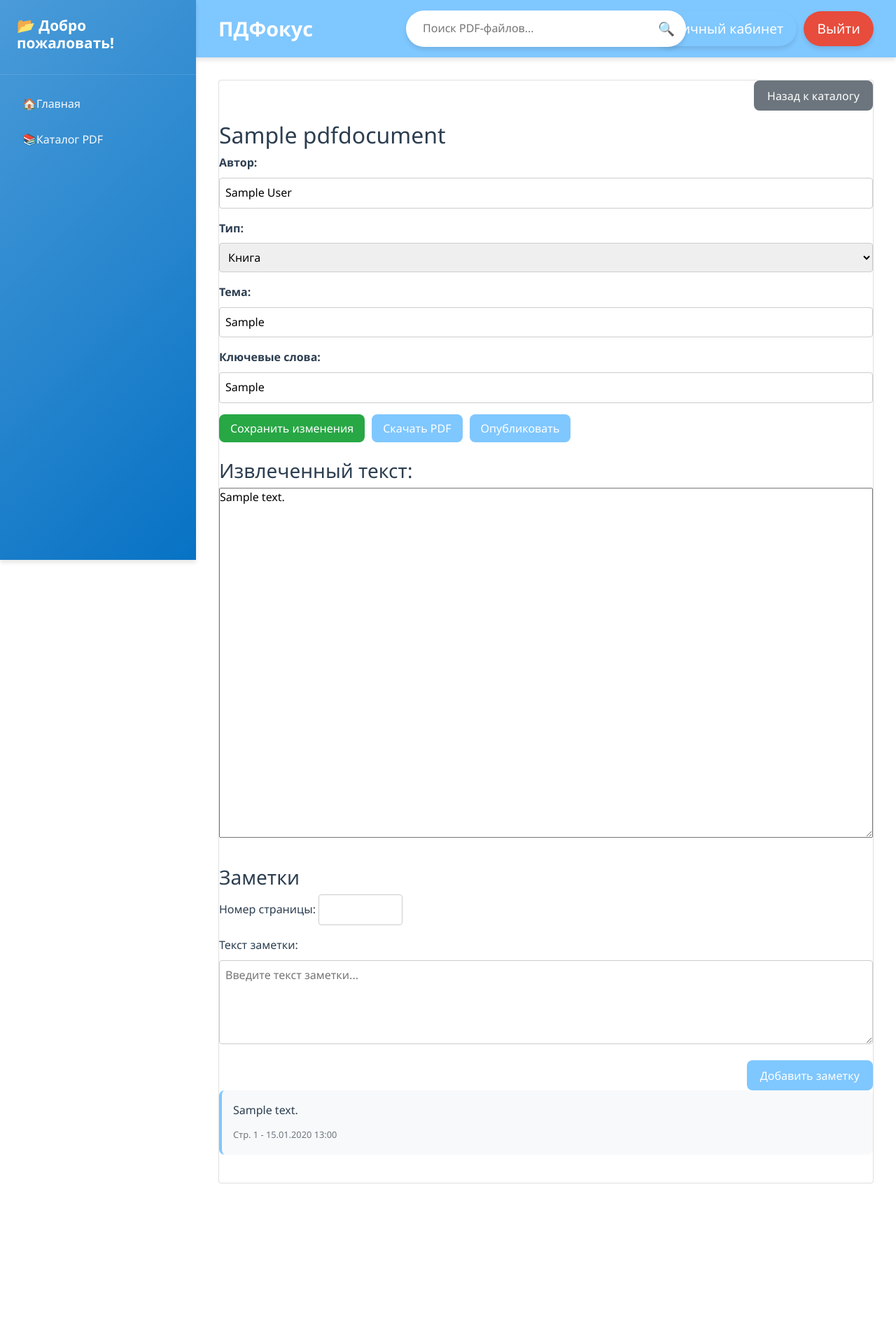
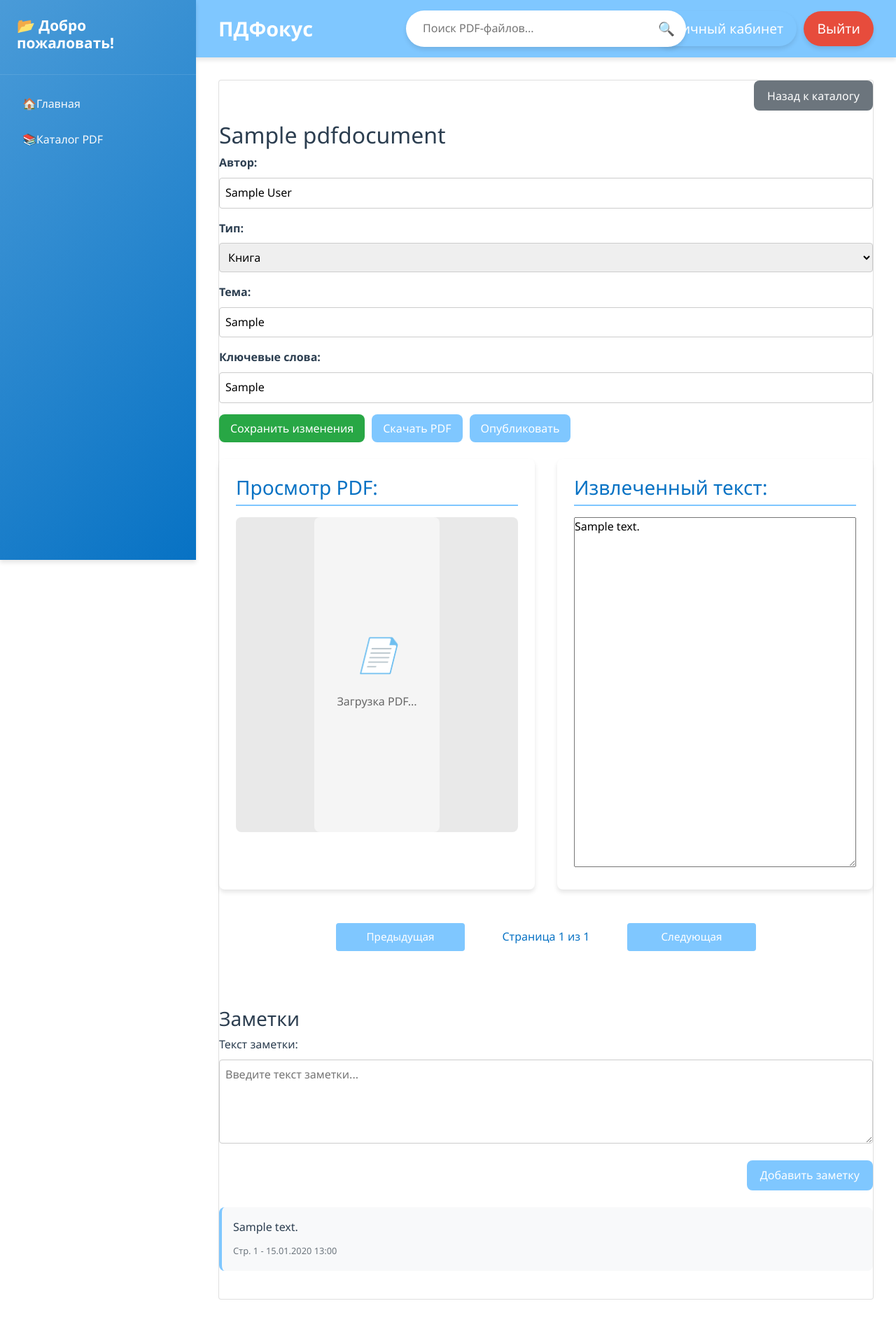
Before and after one commit to CodeOfArtemis/PDFocus, a Django app: page /detailed/1 in a window 1280 px wide. Shown: the whole page at 70% size. Before the commit the page ends 1691 px from the top, so only its background shows below. Run offline with Django 5.2, Linux system fonts and the light colour scheme; a user stored in the database is signed in; tables that the repository leaves empty hold one stand-in row (values such as "Sample post"); some libraries are stand-ins or nearby versions.

Commit message:
Улучшения UX и исправление проблем с перезагрузкой страницы: убрана тень от панели PDF, автопривязка заметок к текущей странице, AJAX-отправка форм, отключено автозаполнение темы

```diff
--- a/pdfocus_app/views.py
+++ b/pdfocus_app/views.py
@@ -4,9 +4,9 @@
 from django.contrib.auth import login, authenticate
 from django.contrib.auth.decorators import login_required
 from .forms import PDFUploadForm, NoteForm, CustomAuthenticationForm, CustomUserCreationForm
-from .models import PDFDocument, Note
+from .models import PDFDocument, Note, PDFPageText
 from django.views.decorators.http import require_POST
-from .utils import extract_text_from_pdf, extract_keywords_from_text, extract_theme_from_text
+from .utils import extract_text_from_pdf, extract_keywords_from_text, extract_theme_from_text, extract_text_by_pages
 
 
 def auth_view(request):
@@ -76,6 +76,16 @@
     pdf = get_object_or_404(PDFDocument, id=id, user=request.user)
     notes = Note.objects.filter(document=pdf).order_by('page_number')
 
+    # Получаем текст по страницам (с обработкой ошибки для несуществующей таблицы)
+    page_texts_dict = {}
+    try:
+        page_texts = PDFPageText.objects.filter(document=pdf).order_by('page_number')
+        page_texts_dict = {pt.page_number: pt.text_content for pt in page_texts}
+    except Exception as e:
+        print(f"Error accessing PDFPageText: {e}")
+        # Если таблица не существует, используем общий текст как fallback
+        page_texts_dict = {1: pdf.extracted_text} if pdf.extracted_text else {}
+
     # Обновляем время последнего доступа
     pdf.save() # Простое сохранение обновит `last_accessed` из-за `auto_now=True`
 
@@ -85,10 +95,22 @@
         pdf.theme = request.POST.get('theme', '')
         pdf.keywords = request.POST.get('keywords', '')
         pdf.save()
-        messages.success(request, 'Изменения сохранены успешно!')
-        return redirect('detailed', id=pdf.id)
 
-    return render(request, 'detail.html', {'pdf': pdf, 'notes': notes})
+        # Проверяем, был ли это AJAX-запрос
+        if request.headers.get('x-requested-with') == 'XMLHttpRequest':
+            return JsonResponse({
+                'success': True,
+                'message': 'Изменения сохранены успешно!'
+            })
+        else:
+            messages.success(request, 'Изменения сохранены успешно!')
+            return redirect('detailed', id=pdf.id)
+
+    return render(request, 'detail.html', {
+        'pdf': pdf,
+        'notes': notes,
+        'page_texts': page_texts_dict
+    })
 
 @login_required
 def account(request):
@@ -126,10 +148,19 @@
                 # Извлекаем текст и метаданные
                 pdf.extracted_text = extract_text_from_pdf(pdf.file)
                 pdf.keywords = extract_keywords_from_text(pdf.extracted_text)
-                pdf.theme = extract_theme_from_text(pdf.extracted_text)
+                # pdf.theme остается пустым для ручного заполнения
 
                 # Сохраняем документ
                 pdf.save()
+
+                # Извлекаем и сохраняем текст по страницам
+                pages_text = extract_text_by_pages(pdf.file)
+                for page_num, page_text in pages_text.items():
+                    PDFPageText.objects.create(
+                        document=pdf,
+                        page_number=page_num,
+                        text_content=page_text
+                    )
 
                 response_data = {
                     'success': True,
@@ -164,10 +195,14 @@
 def delete_pdf(request, id):
     document = get_object_or_404(PDFDocument, id=id)
 
+    # Определяем, откуда пришел запрос
+    referer = request.META.get('HTTP_REFERER', '')
+    redirect_url = 'account' if '/account/' in referer else 'catalog'
+
     # Проверяем, что текущий пользователь является владельцем документа
     if document.user != request.user:
         messages.error(request, "У вас нет прав для удаления этого документа.")
-        return redirect('catalog')
+        return redirect(redirect_url)
 
     if request.method == 'POST':
         # Удаляем связанный файл
@@ -177,10 +212,10 @@
         document.delete()
 
         messages.success(request, f'Документ "{document.title}" был успешно удален.')
-        return redirect('catalog')
+        return redirect(redirect_url)
 
     # Если это не POST-запрос, просто перенаправляем обратно
-    return redirect('catalog')
+    return redirect(redirect_url)
 
 
 def logout_view(request):
--- a/static/css/styles.css
+++ b/static/css/styles.css
@@ -651,6 +721,7 @@
     justify-content: flex-end; /* Выравниваем по правому краю */
     align-items: center;
     gap: 10px;
+    margin-bottom: 1.5rem; /* Отступ снизу от списка заметок */
 }
 
 .notes-list .note-item {
@@ -750,3 +821,89 @@
     justify-content: center;
     white-space: nowrap;
 }
+
+/* Стили для страницы детального просмотра PDF */
+.pdf-view-container {
+    display: grid;
+    grid-template-columns: 1fr 1fr;
+    gap: 2rem;
+    margin-bottom: 2rem;
+}
+
+.pdf-viewer-section, .extracted-text-section {
+    background: white;
+    border-radius: var(--border-radius);
+    padding: 1.5rem;
+    box-shadow: var(--shadow);
+}
+
+.pdf-viewer-section h3, .extracted-text-section h3 {
+    margin-top: 0;
+    margin-bottom: 1rem;
+    color: var(--dark-blue);
+    border-bottom: 2px solid var(--sky-blue);
+    padding-bottom: 0.5rem;
+}
+
+.pdf-viewer-wrapper {
+    display: flex;
+    flex-direction: column;
+    height: 500px;
+}
+
+#pdf-viewer-detail {
+    background: #e9e9e9;
+    border-radius: var(--border-radius);
+    height: 450px;
+    overflow-y: auto;
+    display: flex;
+    justify-content: center;
+    align-items: center;
+    margin-bottom: 1rem;
+}
+
+#pdf-viewer-detail canvas {
+    max-width: 100%;
+    height: auto;
+    object-fit: contain;
+}
+
+.pdf-controls-detail {
+    background: white;
+    border-radius: var(--border-radius);
+    padding: 1rem;
+    margin-bottom: 2rem;
+    display: flex;
+    justify-content: center;
+}
+
+.pdf-controls-detail .pdf-nav-buttons {
+    display: flex;
+    gap: 1rem;
+    align-items: center;
+    justify-content: center;
+    width: 100%;
+    max-width: 600px;
+}
+
+.pdf-controls-detail .btn {
+    min-width: 150px;
+    height: 40px;
+    display: flex;
+    align-items: center;
+    justify-content: center;
+    font-size: 0.95rem;
+    flex: 1;
+}
+
+.pdf-controls-detail span {
+    display: flex;
+    align-items: center;
+    justify-content: center;
+    min-width: 200px;
+    height: 40px;
+    font-weight: 500;
+    color: var(--dark-blue);
+    flex: 1;
+    text-align: center;
+}
--- a/static/js/app.js
+++ b/static/js/app.js
@@ -21,6 +21,7 @@
     initDragAndDrop();
     initPdfNavigation();
     initNoteForm();
+    initDetailPagePdf();
 });
 
 // Инициализация drag-and-drop
@@ -231,11 +232,12 @@
     formData.append('document_id', document.getElementById('pdf-id').value);
     formData.append('page_number', currentPage);
 
-    fetch(`${window.location.origin}/note/`, {
+    fetch(`${window.location.origin}/save-note/`, {
         method: 'POST',
         body: formData,
         headers: {
             'X-CSRFToken': document.getElementsByName('csrfmiddlewaretoken').item(0).value,
+            'X-Requested-With': 'XMLHttpRequest',
         }
     }).then(response => {
         if (response.ok) {
@@ -255,15 +257,316 @@
 }
 
 function addNoteToUI(note) {
-    const notesList = document.getElementById('notes-list');
+    const notesContainer = document.querySelector('.notes-list');
+    if (!notesContainer) return;
+
     const noteElement = document.createElement('div');
     noteElement.className = 'note-item';
     noteElement.innerHTML = `
         <div class="note-text">${note.text}</div>
-        <div class="note-meta">
-            <span>Страница ${note.page_number}</span>
-            <span>${new Date(note.created_at).toLocaleString()}</span>
-        </div>
+        <div class="note-meta">Стр. ${note.page_number} - ${note.created_at}</div>
     `;
-    notesList.prepend(noteElement);
+
+    const firstElement = notesContainer.firstChild;
+    if (firstElement && firstElement.tagName !== 'P') {
+        notesContainer.insertBefore(noteElement, firstElement);
+    } else {
+        notesContainer.appendChild(noteElement);
+    }
 }
+
+// Инициализация PDF на странице детального просмотра
+function initDetailPagePdf() {
+    // Проверяем, что мы на странице детального просмотра
+    const detailViewer = document.getElementById('pdf-viewer-detail');
+    if (!detailViewer) return;
+
+    // Получаем URL PDF из скрытого поля или из данных страницы
+    const pdfIdElement = document.querySelector('input[name="document_id"]');
+    if (!pdfIdElement) return;
+
+    const documentId = pdfIdElement.value;
+    // Здесь нужно получить URL файла, возможно через AJAX или встроить в шаблон
+    loadDetailPdf(documentId);
+    initDetailPdfNavigation();
+    initDetailNoteForm();
+    initDetailMetaForm();
+}
+
+// Загрузка PDF для детального просмотра
+async function loadDetailPdf(documentId) {
+    const pdfUrlElement = document.getElementById('pdf-file-url');
+    if (!pdfUrlElement) {
+        console.error('PDF URL not found');
+        return;
+    }
+
+    const pdfUrl = pdfUrlElement.value;
+    console.log("Loading detail PDF from URL:", pdfUrl);
+
+    try {
+        const pdf = await pdfjsLib.getDocument(pdfUrl).promise;
+        window.currentDetailPdf = pdf;
+        window.currentDetailPage = 1;
+        window.totalDetailPages = pdf.numPages;
+
+        const placeholder = document.getElementById('pdf-placeholder-detail');
+        if (placeholder) {
+            placeholder.style.display = 'none';
+        }
+
+        await renderDetailPage(1);
+        updateDetailPageInfo();
+        updateNotePageNumber();
+    } catch (error) {
+        console.error("Error loading detail PDF:", error);
+        const placeholder = document.getElementById('pdf-placeholder-detail');
+        if (placeholder) {
+            placeholder.innerHTML = '<i>❌</i><p>Ошибка загрузки PDF</p>';
+        }
+    }
+}
+
+// Рендеринг страницы для детального просмотра
+async function renderDetailPage(pageNum) {
+    if (!window.currentDetailPdf) return;
+
+    try {
+        const page = await window.currentDetailPdf.getPage(pageNum);
+        const viewer = document.getElementById('pdf-viewer-detail');
+        viewer.innerHTML = '';
+
+        const scale = 1.2;
+        const viewport = page.getViewport({ scale: scale });
+
+        const canvas = document.createElement('canvas');
+        const context = canvas.getContext('2d');
+        canvas.height = viewport.height;
+        canvas.width = viewport.width;
+        canvas.style.maxWidth = '100%';
+        canvas.style.height = 'auto';
+
+        viewer.appendChild(canvas);
+
+        await page.render({
+            canvasContext: context,
+            viewport: viewport
+        }).promise;
+
+        window.currentDetailPage = pageNum;
+        updateDetailPageInfo();
+        updatePageText(pageNum);
+    } catch (error) {
+        console.error("Error rendering detail page:", error);
+    }
+}
+
+// Обновление текста текущей страницы
+function updatePageText(pageNum) {
+    const textArea = document.querySelector('.extracted-text-section textarea');
+    if (!textArea) return;
+
+    // Получаем текст для текущей страницы
+    const pageText = window.pageTexts && window.pageTexts[pageNum]
+        ? window.pageTexts[pageNum]
+        : 'Текст для этой страницы не найден';
+
+    textArea.value = pageText;
+
+    // Обновляем заголовок секции с текстом
+    const textSectionHeader = document.querySelector('.extracted-text-section h3');
+    if (textSectionHeader) {
+        textSectionHeader.textContent = `Текст страницы ${pageNum}:`;
+    }
+}
+
+// Обновление информации о странице
+function updateDetailPageInfo() {
+    const pageNumElement = document.getElementById('page-num-detail');
+    if (pageNumElement) {
+        pageNumElement.textContent = `Страница ${window.currentDetailPage || 1} из ${window.totalDetailPages || 1}`;
+    }
+
+    // Обновляем скрытое поле формы заметок
+    updateNotePageNumber();
+}
+
+// Синхронизация номера страницы в форме заметок
+function updateNotePageNumber() {
+    const pageNumberField = document.getElementById('current_page_number');
+    if (pageNumberField && window.currentDetailPage) {
+        pageNumberField.value = window.currentDetailPage;
+    }
+}
+
+// Навигация для детального просмотра PDF
+function initDetailPdfNavigation() {
+    const prevButton = document.getElementById('prev-page-detail');
+    const nextButton = document.getElementById('next-page-detail');
+
+    if (prevButton) {
+        prevButton.addEventListener('click', function() {
+            if (window.currentDetailPage > 1) {
+                renderDetailPage(window.currentDetailPage - 1);
+            }
+        });
+    }
+
+    if (nextButton) {
+        nextButton.addEventListener('click', function() {
+            if (window.currentDetailPage < window.totalDetailPages) {
+                renderDetailPage(window.currentDetailPage + 1);
+            }
+        });
+    }
+}
+
+// Инициализация формы заметок на детальной странице
+function initDetailNoteForm() {
+    const noteForm = document.getElementById('note-form-detail');
+    if (!noteForm) return;
+
+    noteForm.addEventListener('submit', function(e) {
+        e.preventDefault(); // Предотвращаем стандартную отправку формы
+        saveDetailNote();
+    });
+}
+
+// Сохранение заметки на детальной странице через AJAX
+function saveDetailNote() {
+    const noteForm = document.getElementById('note-form-detail');
+    const noteText = document.getElementById('id_note_text').value.trim();
+
+    if (!noteText) {
+        alert('Введите текст заметки');
+        return;
+    }
+
+    const formData = new FormData(noteForm);
+
+    fetch(`${window.location.origin}/save-note/`, {
+        method: 'POST',
+        body: formData,
+        headers: {
+            'X-CSRFToken': document.querySelector('[name=csrfmiddlewaretoken]').value,
+            'X-Requested-With': 'XMLHttpRequest',
+        },
+        credentials: 'same-origin'
+    })
+    .then(response => {
+        if (!response.ok) {
+            throw new Error('Ошибка сохранения заметки');
+        }
+        return response.json();
+    })
+    .then(data => {
+        if (data.success) {
+            // Добавляем заметку в список
+            addDetailNoteToUI(data.note);
+            // Очищаем форму
+            document.getElementById('id_note_text').value = '';
+            // Показываем уведомление
+            showSuccessMessage('Заметка успешно добавлена!');
+        } else {
+            throw new Error(data.error || 'Неизвестная ошибка');
+        }
+    })
+    .catch(error => {
+        console.error('Error:', error);
+        alert('Ошибка при сохранении заметки: ' + error.message);
+    });
+}
+
+// Добавление заметки в список на детальной странице
+function addDetailNoteToUI(note) {
+    const notesContainer = document.querySelector('.notes-list');
+    if (!notesContainer) return;
+
+    // Убираем сообщение "пока нет заметок" если оно есть
+    const noNotesMessage = notesContainer.querySelector('p');
+    if (noNotesMessage && noNotesMessage.textContent.includes('пока нет заметок')) {
+        noNotesMessage.remove();
+    }
+
+    const noteElement = document.createElement('div');
+    noteElement.className = 'note-item';
+    noteElement.innerHTML = `
+        <p class="note-text">${note.text}</p>
+        <span class="note-meta">Стр. ${note.page_number} - ${note.created_at}</span>
+    `;
+
+    // Добавляем в начало списка
+    notesContainer.insertBefore(noteElement, notesContainer.firstChild);
+}
+
+// Показ уведомления об успехе
+function showSuccessMessage(message) {
+    // Создаем временное уведомление
+    const notification = document.createElement('div');
+    notification.style.cssText = `
+        position: fixed;
+        top: 20px;
+        right: 20px;
+        background: #28a745;
+        color: white;
+        padding: 1rem;
+        border-radius: 8px;
+        box-shadow: 0 4px 6px rgba(0,0,0,0.1);
+        z-index: 1000;
+        font-weight: 500;
+    `;
+    notification.textContent = message;
+
+    document.body.appendChild(notification);
+
+    // Убираем уведомление через 3 секунды
+    setTimeout(() => {
+        notification.remove();
+    }, 3000);
+}
+
+// Инициализация формы метаданных на детальной странице
+function initDetailMetaForm() {
+    const metaForm = document.getElementById('pdf-meta-form');
+    if (!metaForm) return;
+
+    metaForm.addEventListener('submit', function(e) {
+        e.preventDefault(); // Предотвращаем стандартную отправку формы
+        saveDetailMetadata();
+    });
+}
+
+// Сохранение метаданных PDF через AJAX
+function saveDetailMetadata() {
+    const metaForm = document.getElementById('pdf-meta-form');
+    if (!metaForm) return;
+
+    const formData = new FormData(metaForm);
+
+    fetch(window.location.href, {
+        method: 'POST',
+        body: formData,
+        headers: {
+            'X-CSRFToken': document.querySelector('[name=csrfmiddlewaretoken]').value,
+            'X-Requested-With': 'XMLHttpRequest',
+        },
+        credentials: 'same-origin'
+    })
+    .then(response => {
+        if (!response.ok) {
+            throw new Error('Ошибка сохранения метаданных');
+        }
+        return response.json();
+    })
+    .then(data => {
+        if (data.success) {
+            showSuccessMessage('Изменения успешно сохранены!');
+        } else {
+            throw new Error(data.error || 'Неизвестная ошибка');
+        }
+    })
+    .catch(error => {
+        console.error('Error:', error);
+        alert('Ошибка при сохранении метаданных: ' + error.message);
+    });
+}
--- a/templates/detail.html
+++ b/templates/detail.html
@@ -7,7 +7,7 @@
         <h2>{{ pdf.title }}</h2>
     </div>
 
-    <form method="post" class="pdf-meta-form">
+    <form method="post" class="pdf-meta-form" id="pdf-meta-form">
         {% csrf_token %}
         <div class="form-group">
             <label><strong>Автор:</strong></label>
@@ -41,20 +41,40 @@
         </div>
     </form>
 
-    <div class="extracted-text">
-        <h3>Извлеченный текст:</h3>
-        <textarea readonly style="width: 100%; height: 500px">{{ pdf.extracted_text }}</textarea>
+    <div class="pdf-view-container">
+        <div class="pdf-viewer-section">
+            <h3>Просмотр PDF:</h3>
+            <div class="pdf-viewer-wrapper">
+                <div id="pdf-viewer-detail">
+                    <div class="pdf-placeholder" id="pdf-placeholder-detail">
+                        <i>📄</i>
+                        <p>Загрузка PDF...</p>
+                    </div>
+                </div>
+            </div>
+        </div>
+
+        <div class="extracted-text-section">
+            <h3>Извлеченный текст:</h3>
+            <textarea readonly style="width: 100%; height: 500px">{{ pdf.extracted_text }}</textarea>
+        </div>
+    </div>
+
+    <div class="pdf-controls-detail" id="pdf-controls-detail">
+        <div class="pdf-nav-buttons">
+            <button id="prev-page-detail" class="btn btn-secondary">Предыдущая</button>
+            <span id="page-num-detail">Страница 1 из 1</span>
+            <button id="next-page-detail" class="btn btn-secondary">Следующая</button>
+        </div>
     </div>
 
     <div class="notes-section">
         <h3>Заметки</h3>
-        <form action="{% url 'save_note' %}" method="post" class="note-form">
+        <form method="post" class="note-form" id="note-form-detail">
             {% csrf_token %}
             <input type="hidden" name="document_id" value="{{ pdf.id }}">
-            <div class="form-group">
-                <label for="id_page_number">Номер страницы:</label>
-                <input type="number" name="page_number" id="id_page_number" required min="1" class="page-number-input">
-            </div>
+            <input type="hidden" id="pdf-file-url" value="{{ pdf.file.url }}">
+            <input type="hidden" name="page_number" id="current_page_number" value="1">
             <div class="form-group">
                 <label for="id_note_text">Текст заметки:</label>
                 <textarea name="text" id="id_note_text" placeholder="Введите текст заметки..." required class="note-textarea"></textarea>
@@ -76,4 +96,11 @@
         </div>
     </div>
 </div>
+
+{{ page_texts|json_script:"page-texts-data" }}
+<script>
+// Передаем данные о тексте по страницам в JavaScript
+const pageTextsElement = document.getElementById('page-texts-data');
+window.pageTexts = pageTextsElement ? JSON.parse(pageTextsElement.textContent) : {};
+</script>
 {% endblock %}
```
Also changed, not shown: other parts of static/css/styles.css (+70 -0 lines), pdfocus_app/models.py (+14 -0 lines), pdfocus_app/utils.py (+44 -0 lines), templates/account.html (+26 -17 lines), pdfocus_app/migrations/0006_pdfpagetext.py (added), 3 other files.
